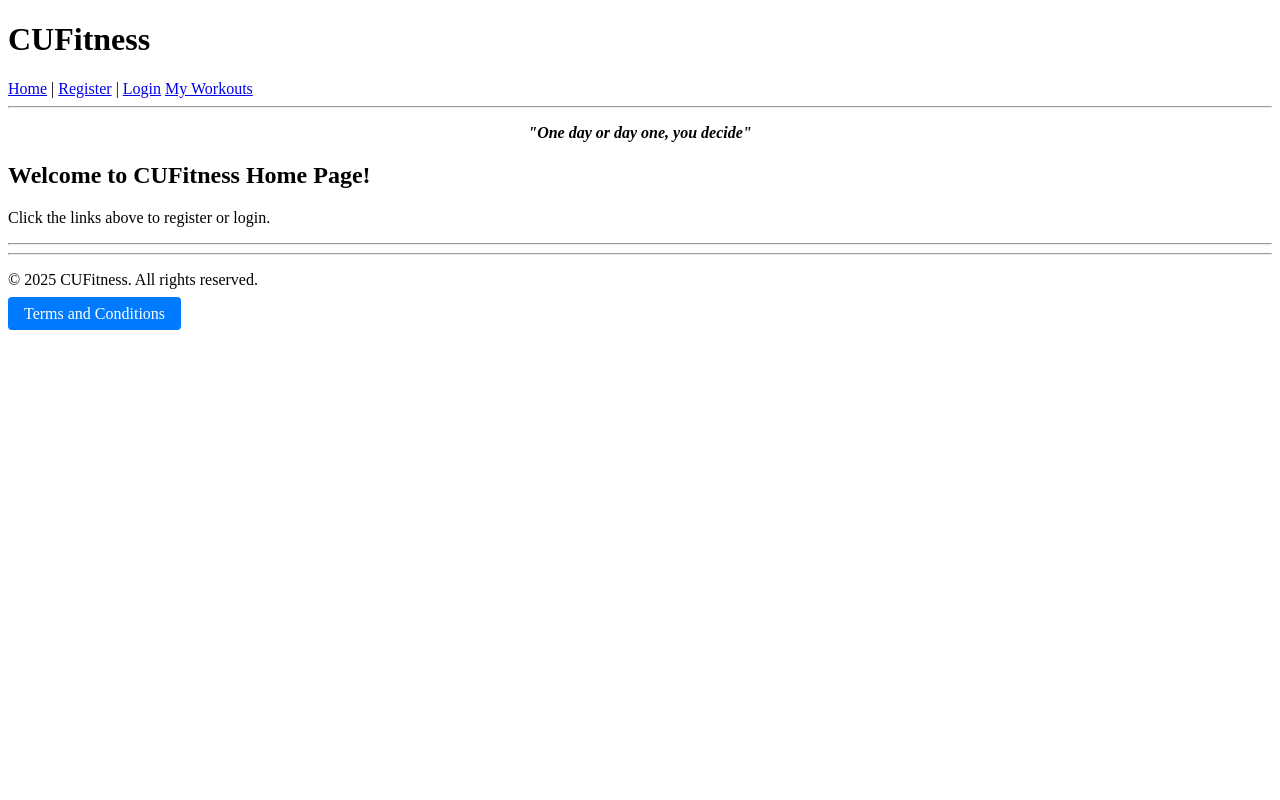
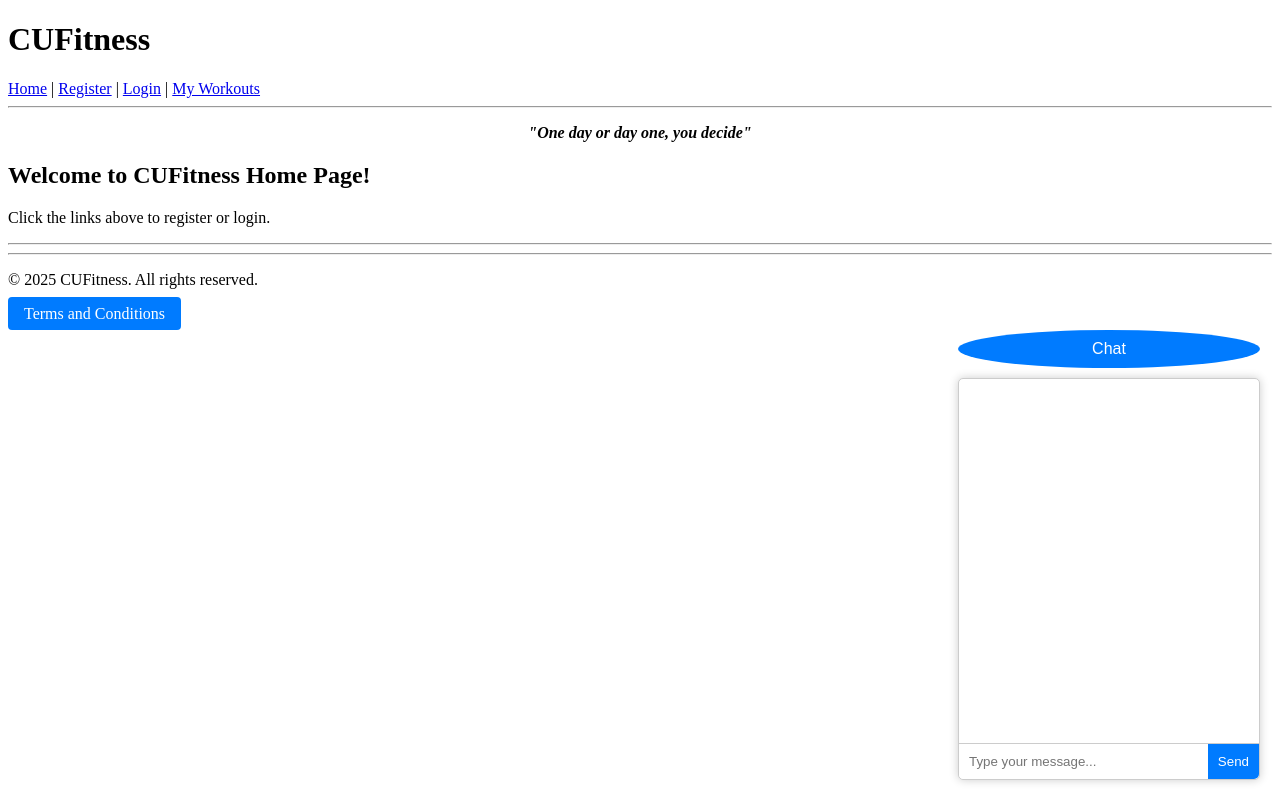
Before and after one commit to rizalmahmud/cufitness, a Django app: template templates/home.html in a window 1280 px wide. Run offline with Django 5.2, Linux system fonts and the light colour scheme; the template is opened without the code that fills it, so the values that code supplies are empty; parts of the project's set-up code (start-up, migrations or seed data) failed here and were passed over.

Commit message:
AI Chatbot

```diff
--- a/accounts/urls.py
+++ b/accounts/urls.py
@@ -3,9 +3,11 @@ from django.contrib.auth import views as auth_views
 
 from .views import register,profile
 from . import views
+from .views import chatbot_ai
 
 urlpatterns = [
     path('register/', register, name='register'),
+path('chatbot/', chatbot_ai, name='chatbot_ai'),
     path('login/', auth_views.LoginView.as_view(template_name='accounts/login.html'), name='login'),
 path('profile/', profile, name='profile'),
 path('delete_account/', views.delete_account, name='delete_account'),
--- /dev/null
+++ b/cufitness/static/css/chatbot.css
@@ -0,0 +1,78 @@
+/* Chatbot styling */
+#chatbot-container {
+    position: fixed;
+    bottom: 20px;
+    right: 20px;
+    z-index: 1000;
+    font-family: Arial, sans-serif;
+}
+
+#chat-toggle {
+    background-color: #007bff;
+    color: white;
+    padding: 10px 15px;
+    border-radius: 50%;
+    cursor: pointer;
+    text-align: center;
+}
+
+#chat-window {
+    display: none;
+    width: 300px;
+    height: 400px;
+    background-color: white;
+    border: 1px solid #ccc;
+    border-radius: 5px;
+    box-shadow: 0 0 10px rgba(0,0,0,0.2);
+    margin-top: 10px;
+    display: flex;
+    flex-direction: column;
+}
+
+#chat-messages {
+    flex: 1;
+    padding: 10px;
+    overflow-y: auto;
+}
+
+.chat-message {
+    margin-bottom: 10px;
+    padding: 5px 10px;
+    border-radius: 5px;
+    max-width: 80%;
+    word-wrap: break-word;
+}
+
+.user-message {
+    background-color: #007bff;
+    color: white;
+    align-self: flex-end;
+}
+
+.bot-message {
+    background-color: #f1f1f1;
+    color: #333;
+    align-self: flex-start;
+}
+
+#chat-form {
+    display: flex;
+    border-top: 1px solid #ccc;
+}
+
+#chat-input {
+    flex: 1;
+    padding: 10px;
+    border: none;
+    border-radius: 0 0 0 5px;
+    outline: none;
+}
+
+#chat-submit {
+    padding: 10px;
+    background-color: #007bff;
+    color: white;
+    border: none;
+    cursor: pointer;
+    border-radius: 0 0 5px 0;
+}
--- /dev/null
+++ b/cufitness/static/js/chatbot.js
@@ -0,0 +1,50 @@
+document.addEventListener('DOMContentLoaded', function(){
+    const chatToggle = document.getElementById('chat-toggle');
+    const chatWindow = document.getElementById('chat-window');
+    chatToggle.addEventListener('click', function(){
+        if(chatWindow.style.display === 'none' || chatWindow.style.display === ''){
+            chatWindow.style.display = 'block';
+        } else {
+            chatWindow.style.display = 'none';
+        }
+    });
+
+    const chatForm = document.getElementById('chat-form');
+    const chatInput = document.getElementById('chat-input');
+    const chatMessages = document.getElementById('chat-messages');
+
+    chatForm.addEventListener('submit', function(e){
+        e.preventDefault();
+        const userMessage = chatInput.value.trim();
+        if(userMessage !== ''){
+            // Display user's message
+            const messageElem = document.createElement('div');
+            messageElem.classList.add('chat-message', 'user-message');
+            messageElem.innerText = userMessage;
+            chatMessages.appendChild(messageElem);
+            chatInput.value = '';
+
+            // Send the message to the Django endpoint
+            fetch('/accounts/chatbot/', {
+                method: 'POST',
+                headers: {
+                    'Content-Type': 'application/json',
+                    // For production, include CSRF token as needed.
+                },
+                body: JSON.stringify({ message: userMessage })
+            })
+            .then(response => response.json())
+            .then(data => {
+                const botResponse = data.reply || "Sorry, something went wrong.";
+                const botMessageElem = document.createElement('div');
+                botMessageElem.classList.add('chat-message', 'bot-message');
+                botMessageElem.innerText = botResponse;
+                chatMessages.appendChild(botMessageElem);
+                chatMessages.scrollTop = chatMessages.scrollHeight;
+            })
+            .catch(error => {
+                console.error('Error:', error);
+            });
+        }
+    });
+});
--- a/cufitness/urls.py
+++ b/cufitness/urls.py
@@ -7,6 +7,11 @@ from accounts.views import home, terms
 
 
 urlpatterns = [
+
+path('', home, name='home'),  # Home page URL pattern
+    path('admin/', admin.site.urls),
+    path('accounts/', include('accounts.urls')),
+    # ... other URL patterns ...
     path('', home, name='home'),  # Home page URL
     path('admin/', admin.site.urls),
     path('accounts/', include('accounts.urls')),  # Include URLs from the accounts app
--- a/templates/base.html
+++ b/templates/base.html
@@ -1,6 +1,9 @@
+{% load static %}
+
 <!DOCTYPE html>
 <html lang="en">
 <head>
+    <link rel="stylesheet" href="{% static 'css/chatbot.css' %}">
     <meta charset="UTF-8">
     <meta name="viewport" content="width=device-width, initial-scale=1.0">
     <title>CUFitness</title>
@@ -11,7 +14,7 @@
         <nav>
             <a href="{% url 'home' %}">Home</a> |
             <a href="{% url 'register' %}">Register</a> |
-            <a href="{% url 'login' %}">Login</a>
+            <a href="{% url 'login' %}">Login</a> |
             <a href="{% url 'my_workouts' %}">My Workouts</a>
         </nav>
     </header>
@@ -30,5 +33,18 @@
             </a>
         </p>
     </footer>
+
+    <!-- Chatbot Widget -->
+    <div id="chatbot-container">
+        <div id="chat-toggle">Chat</div>
+        <div id="chat-window">
+            <div id="chat-messages"></div>
+            <form id="chat-form">
+                <input type="text" id="chat-input" placeholder="Type your message..." autocomplete="off">
+                <button type="submit" id="chat-submit">Send</button>
+            </form>
+        </div>
+    </div>
+    <script src="{% static 'js/chatbot.js' %}"></script>
 </body>
 </html>
--- a/templates/home.html
+++ b/templates/home.html
@@ -1,4 +1,9 @@
+
 {% extends "base.html" %}
+{% load static %}
+
+<img src="{% static 'images/cufitness.jpg' %}" alt="Front Page Banner" style="width:100%; max-height: 400px; object-fit: cover;">
+
 
 {% block content %}
 
```
Also changed, not shown: accounts/views.py (+43 -25 lines), cufitness/cufitness/settings.py (+8 -3 lines), cufitness/settings.py (+6 -2 lines), db.sqlite3. Lines whose indentation alone changed are shown as unchanged.
